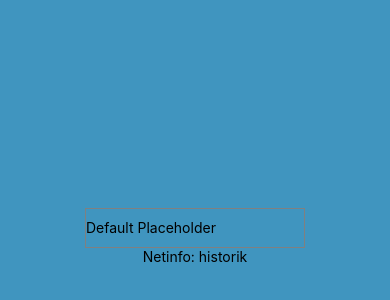
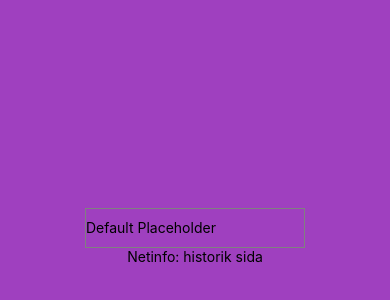
Before and after one commit to Eyzic/operationgunde-app, a React Native app: screen / in a window 390 px wide. Shown: the part 186-486 px from the top of the page. Built offline with nearby package versions, Linux system fonts and the light colour scheme.

Commit message:
bytt namn och bytt färg

```diff
--- a/App.js
+++ b/App.js
@@ -5,7 +5,7 @@ import DefaultInput from './defaultInput';
 
 export default function App() {
 
-  let info = 'historik';
+  let info = 'historik sida';
   console.log("Application running!");
   return (
     <View style={styles.container}>
@@ -19,7 +19,7 @@ export default function App() {
 const styles = StyleSheet.create({
   container: {
     flex: 1,
-    backgroundColor: 'hsla(200, 50%, 50%,1)',
+    backgroundColor: 'hsla(285, 50%, 50%,1)',
     alignItems: 'center',
     justifyContent: 'center',
   },
```
